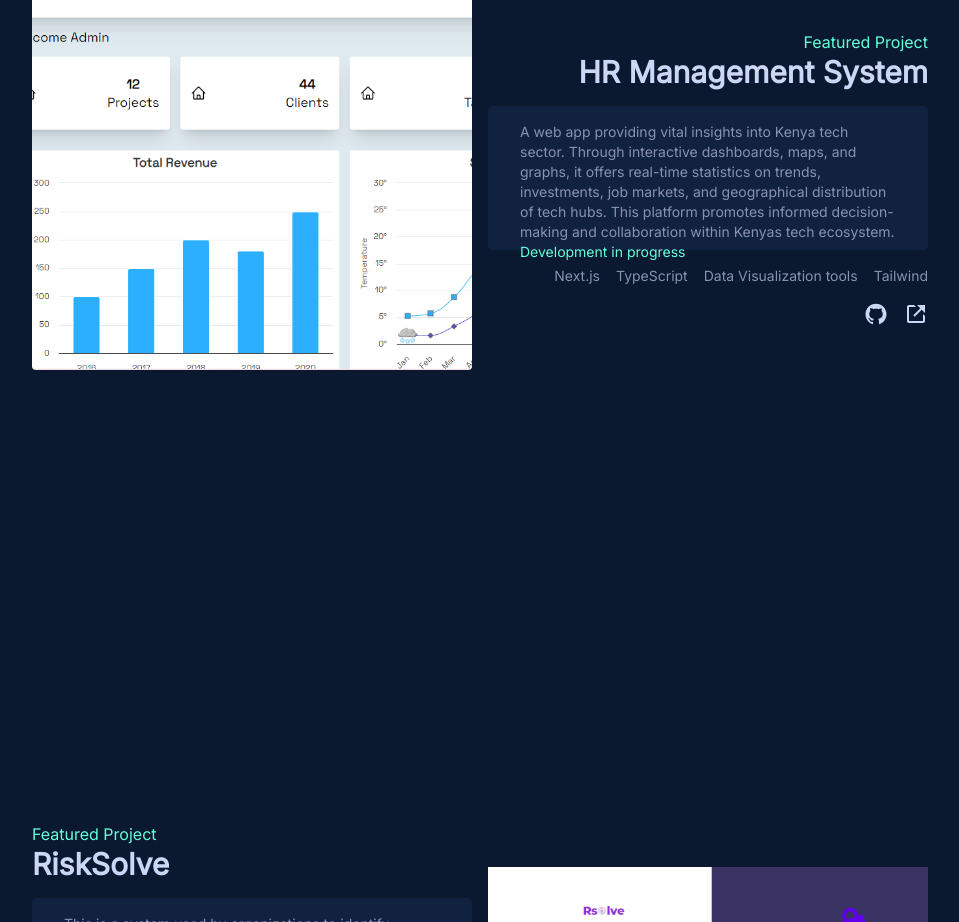
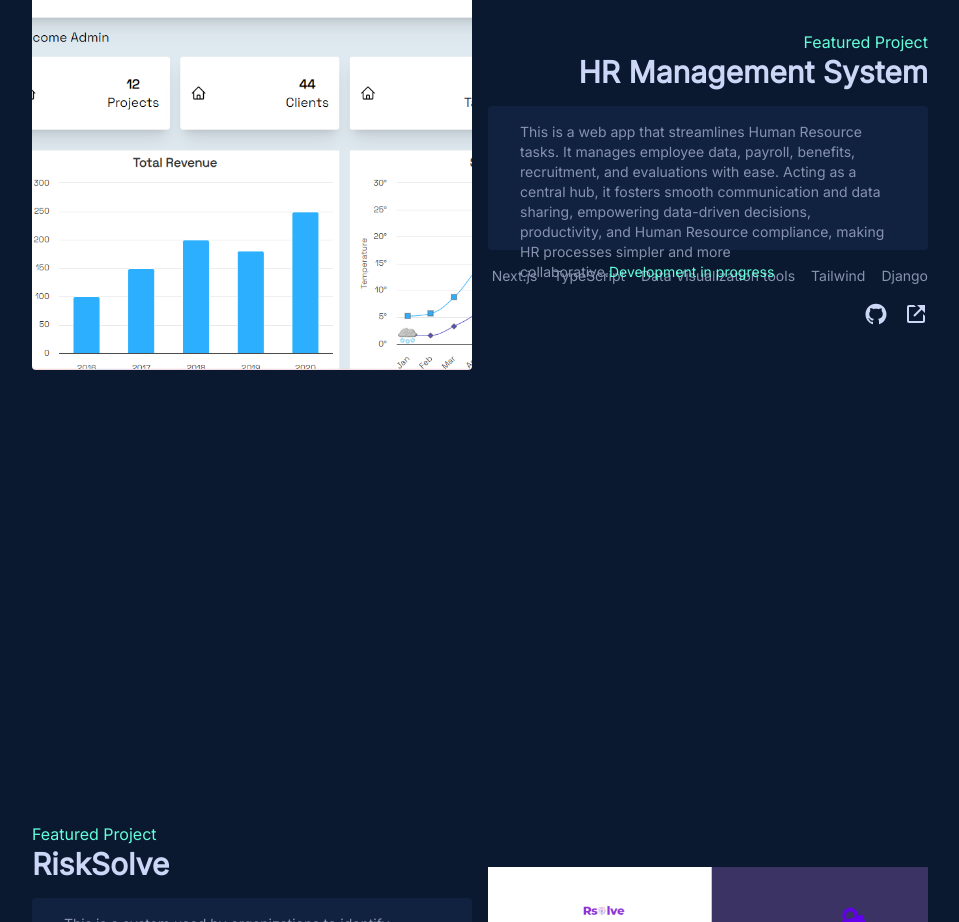
Before and after one commit to Marcos8060/port, a Next.js app: page / in a window 1280 px wide. Shown: the part 2782-3704 px from the top of the page, without its empty margins (160-1119 px from the left). Built offline with nearby package versions, Linux system fonts and the light colour scheme.

Commit message:
made changes

```diff
--- a/components/projects.js
+++ b/components/projects.js
@@ -31,12 +31,15 @@ const Projects = () => {
             </div>
             <div className="bg-tertiary z-30 md:h-36 h-auto w-full rounded px-8 py-4 text-gray">
               <p className="text-sm">
-                A web app providing vital insights into Kenya tech sector.
-                Through interactive dashboards, maps, and graphs, it offers
-                real-time statistics on trends, investments, job markets, and
-                geographical distribution of tech hubs. This platform promotes
-                informed decision-making and collaboration within Kenyas tech
-                ecosystem. <span className="text-secondary text-sm">Development in progress</span>
+                This is a web app that streamlines Human Resource tasks. It
+                manages employee data, payroll, benefits, recruitment, and
+                evaluations with ease. Acting as a central hub, it fosters
+                smooth communication and data sharing, empowering data-driven
+                decisions, productivity, and Human Resource compliance, making
+                HR processes simpler and more collaborative.
+                <span className="text-secondary text-sm">
+                  Development in progress
+                </span>
               </p>
             </div>
             <div className="flex items-center justify-end gap-4 text-gray text-sm">
@@ -44,6 +47,7 @@ const Projects = () => {
               <p>TypeScript</p>
               <p>Data Visualization tools</p>
               <p>Tailwind</p>
+              <p>Django</p>
             </div>
             <div className="flex items-center justify-end gap-4 text-white">
               <Link href="https://github.com/Marcos8060/Dashboard-V2">
```
